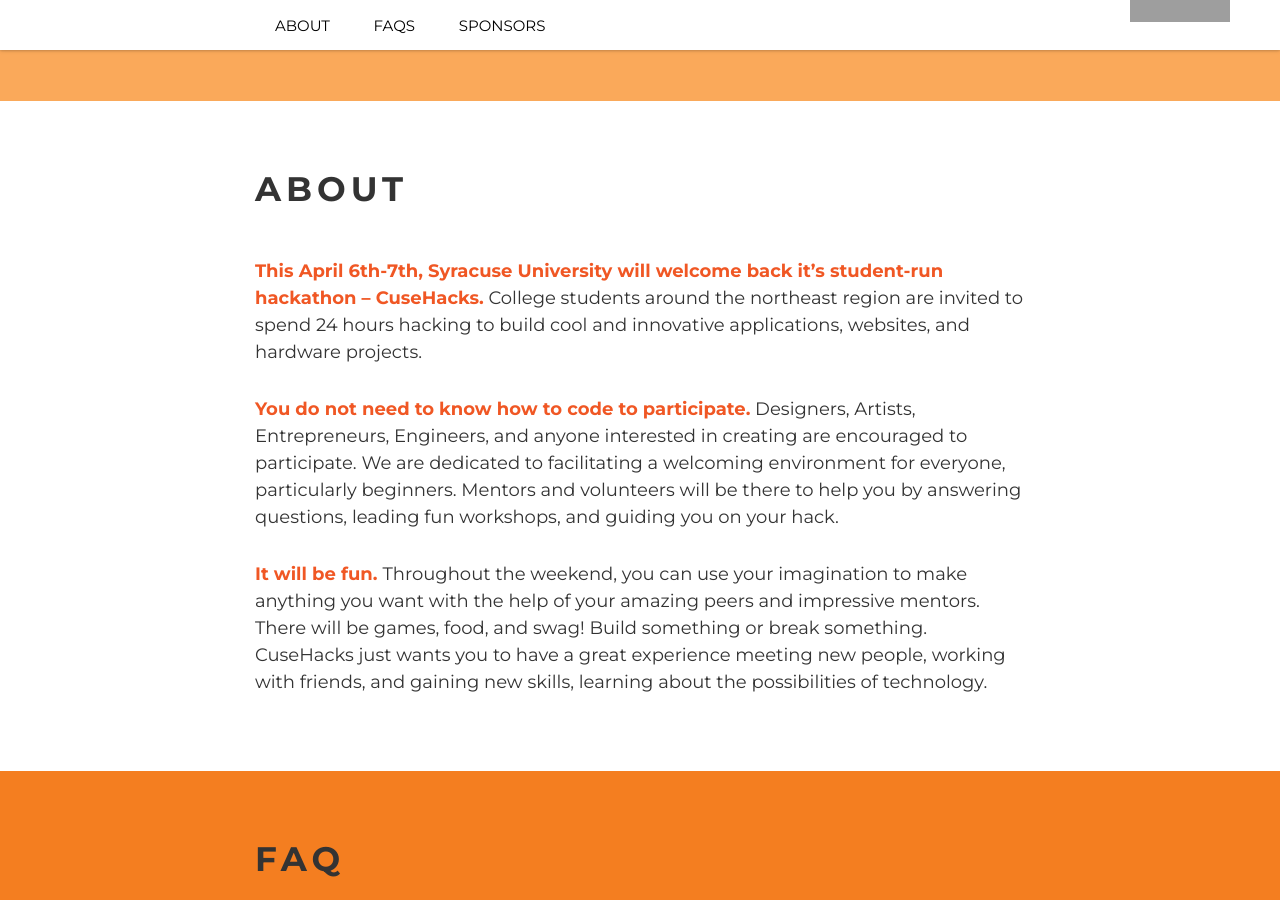
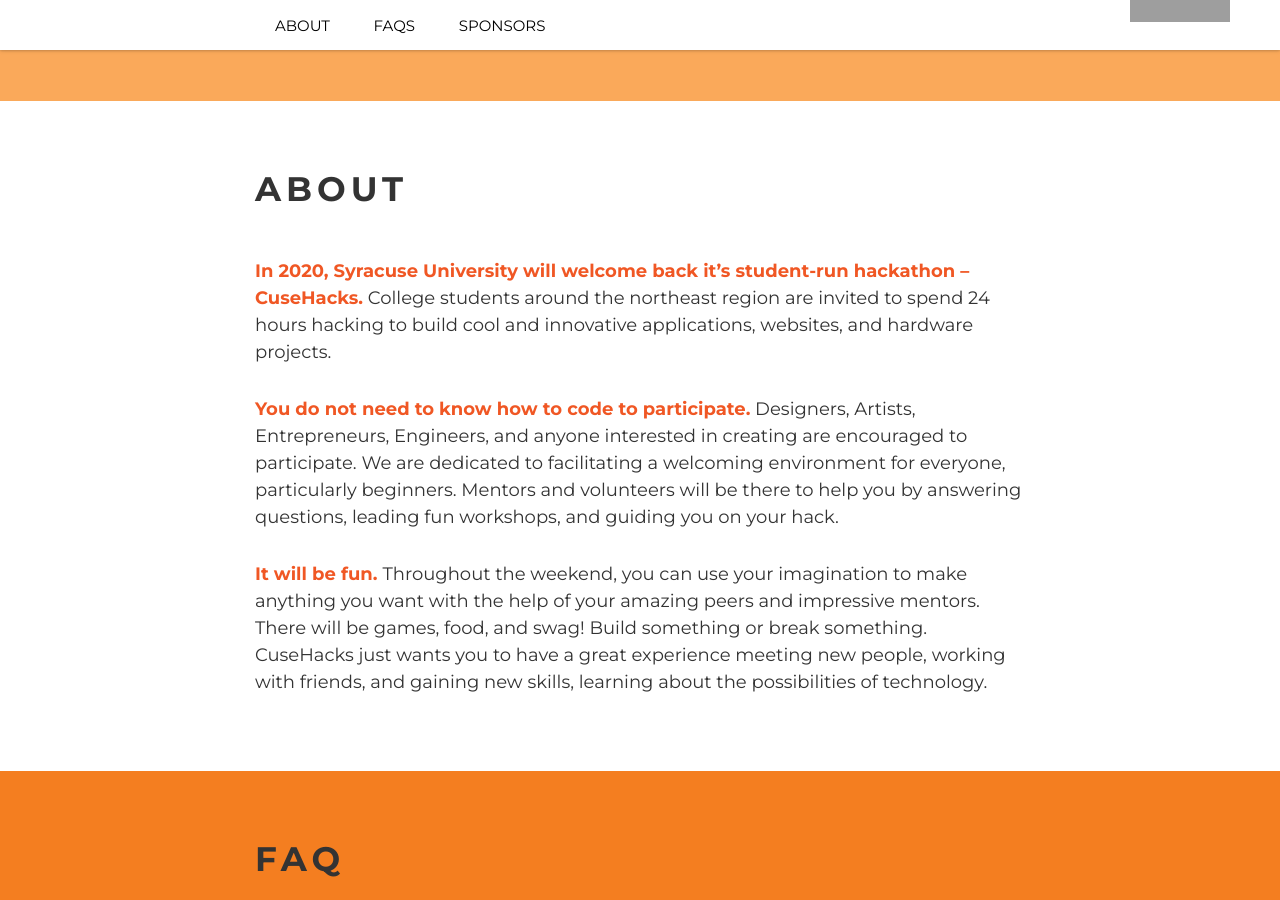
Before and after one commit to innovateorange/cusehacks, a Jekyll site: the page built from index.html, in a window 1280 px wide and 900 px high, scrolled down 889 px. Built offline with Jekyll 4.4.1, drawn with Linux system fonts in a browser that asks for light colours; nearby versions of some CDN libraries; grey boxes are pictures that could not be loaded.

Commit message:
updated about

```diff
--- a/index.html
+++ b/index.html
@@ -11,7 +11,7 @@
       <h1>ABOUT<h1>
     </div>
     <div class="col md-12">
-      <p><span class="sub-header">This April 6th-7th, Syracuse University will welcome back it’s student-run hackathon – CuseHacks.</span>
+      <p><span class="sub-header">In 2020, Syracuse University will welcome back it’s student-run hackathon – CuseHacks.</span>
         College students around the northeast region are invited to spend 24 hours hacking to build cool and innovative applications, websites, and hardware projects.
       </p>
       <br>
```
